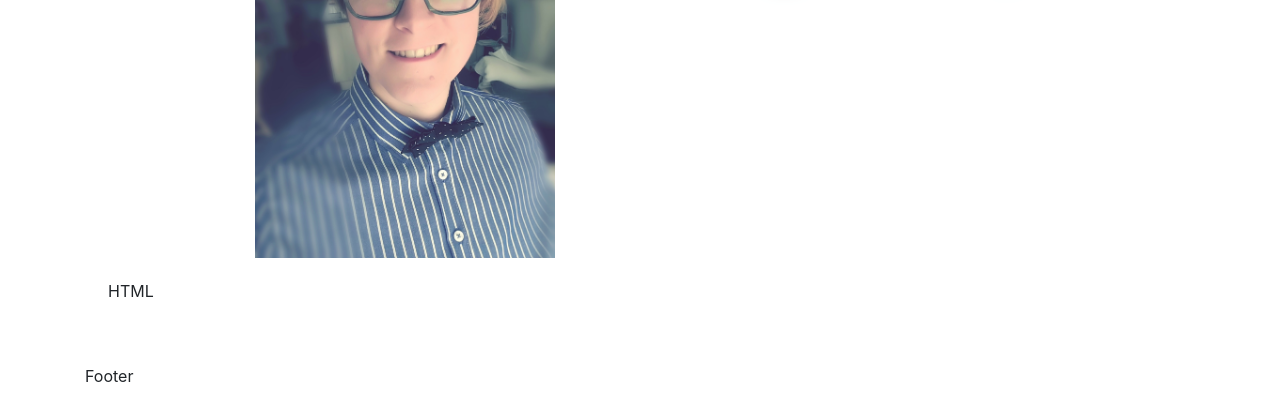
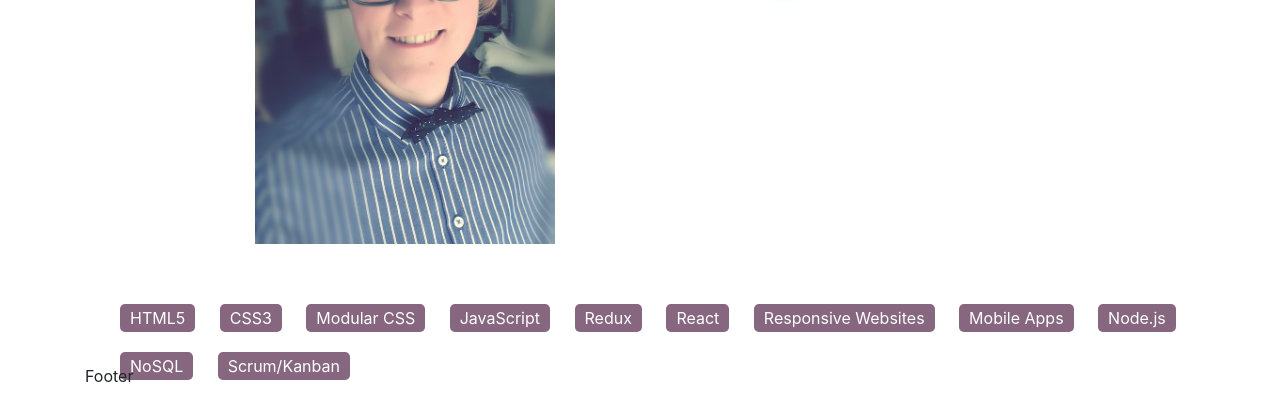
Before and after one commit to Mizzmyte/first-website, a plain HTML site: page index.html in a window 1280 px wide. Shown: the part 516-922 px from the top of the page. Drawn offline with Linux system fonts and the light colour scheme.

Commit message:
Add Skillbuttons

```diff
--- a/css/styles.css
+++ b/css/styles.css
@@ -42,7 +42,7 @@ header img{
     justify-content: center;
     position: relative;
     left: 50px;
-    padding-top: 50px;
+    padding: 50px 10px;
 }
 section img{
   width: 300px;
@@ -61,6 +61,21 @@ aside h2{
     text-shadow: 1px 1px 20px  #7B9499;
 }
 
-.skill__btn{
+.skills {
 
 }
+.skill_btn{
+display: block;
+color: white;
+list-style: none;
+
+}
+
+.skill_btn li{
+    background-color: #86677F;
+    display: inline-block;
+    width: max-content;
+    margin: 10px;
+    padding: 2px 10px;
+    border-radius: 5px;
+}
--- a/index.html
+++ b/index.html
@@ -36,11 +36,22 @@
                 </div>
             </aside>
 
-            <section class="skills row">
-                <ul>
-                    <li class="btn skill_btn">HTML</li>
+            <section class="skills">
+                <ul class="skill_btn">
+                  <li>HTML5</li>
+                  <li>CSS3</li>
+                  <li>Modular CSS</li>
+                  <li>JavaScript</li>
+                  <li>Redux</li>
+                  <li>React</li>
+                  <li>Responsive Websites</li>
+                  <li>Mobile Apps</li>
+                  <li>Node.js</li>
+                  <li>NoSQL</li>
+                  <li>Scrum/Kanban</li>
                 </ul>
-            </section></main>
+            </section>
+        </main>
 
 <footer>Footer</footer>
 </body>
```
